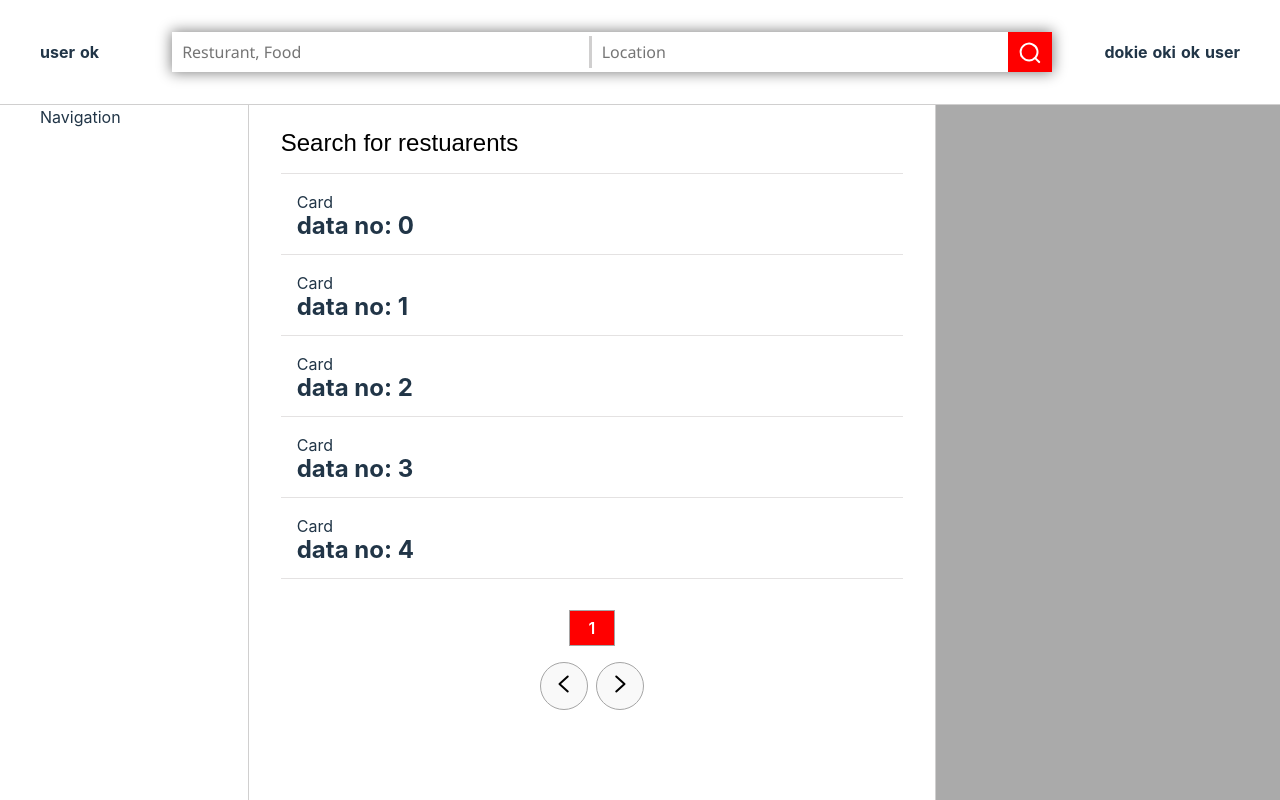
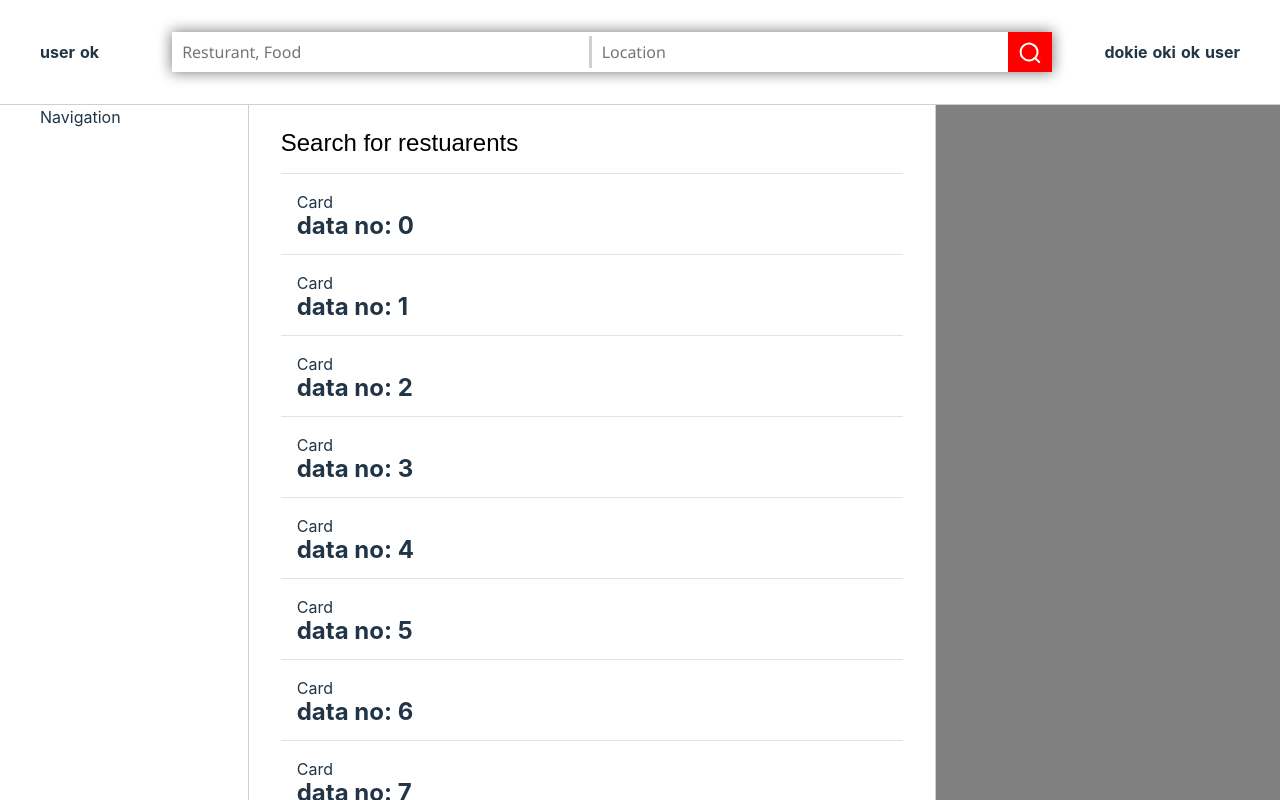
Before and after one commit to KaziMuktadirAhmed/Rate-My-Food, a React (Vite) app in the folder react-app/: page /search in a window 1280 px wide. Shown: the top 800 px of the page. Built offline with nearby package versions, Linux system fonts and the light colour scheme; no server answers.

Commit message:
experimenting with the map

```diff
--- a/react-app/src/components/Sidebar/Map/Map.module.css
+++ b/react-app/src/components/Sidebar/Map/Map.module.css
@@ -1,22 +1,14 @@
-:root {
-  --color-brand--1: #ffb545;
-  --color-brand--2: #00c46a;
-
-  --color-dark--1: #2d3439;
-  --color-dark--2: #42484d;
-  --color-light--1: #aaa;
-  --color-light--2: #ececec;
-  --color-light--3: rgb(214, 222, 224);
+/* MAP */
+.container {
+  flex: 1 1 auto;
+  display: flex;
+  background-color: gray;
 }
 
-/* MAP */
 .map {
-  flex: 1;
-  height: inherit;
-  width: inherit;
-  /* position: sticky; */
-  /* z-index: 1; */
-  background-color: var(--color-light--1);
+  flex: 1 1 auto;
+  padding: 2rem;
+  background-color: gray;
 }
 
 /* Popup width is defined in JS using options */
@@ -34,10 +26,3 @@
 .leaflet-popup .leaflet-popup-tip {
   background-color: #2d3439;
 }
-
-.running-popup .leaflet-popup-content-wrapper {
-  border-left: 5px solid var(--color-brand--2);
-}
-.cycling-popup .leaflet-popup-content-wrapper {
-  border-left: 5px solid var(--color-brand--1);
-}
--- a/react-app/src/components/Sidebar/Map/Map.tsx
+++ b/react-app/src/components/Sidebar/Map/Map.tsx
@@ -63,11 +63,13 @@ function Map() {
   getLocation();
 
   return (
-    <div
-      id="map"
-      style={{ height: "100%", width: "100%" }}
-      className={styles.map}
-    ></div>
+    <div className={styles.container}>
+      <div
+        id="map"
+        // style={{ height: "100%", width: "100%" }}
+        className={styles.map}
+      ></div>
+    </div>
   );
 }
 
--- a/react-app/src/components/Sidebar/Sidebar.module.css
+++ b/react-app/src/components/Sidebar/Sidebar.module.css
@@ -1,4 +1,6 @@
 .container {
+  display: flex;
+  flex-direction: column;
   height: 100%;
   width: 100%;
 }
--- a/react-app/src/models/restaurants.model.ts
+++ b/react-app/src/models/restaurants.model.ts
@@ -1,6 +1,6 @@
 const resultsPerPage = 10;
 const data: any = [];
-for (let i = 0; i < 5; i++) data[i] = `data no: ${i}`;
+for (let i = 0; i < 500; i++) data[i] = `data no: ${i}`;
 
 export const getPageRange = function () {
   return Math.ceil(data.length / resultsPerPage);
```
